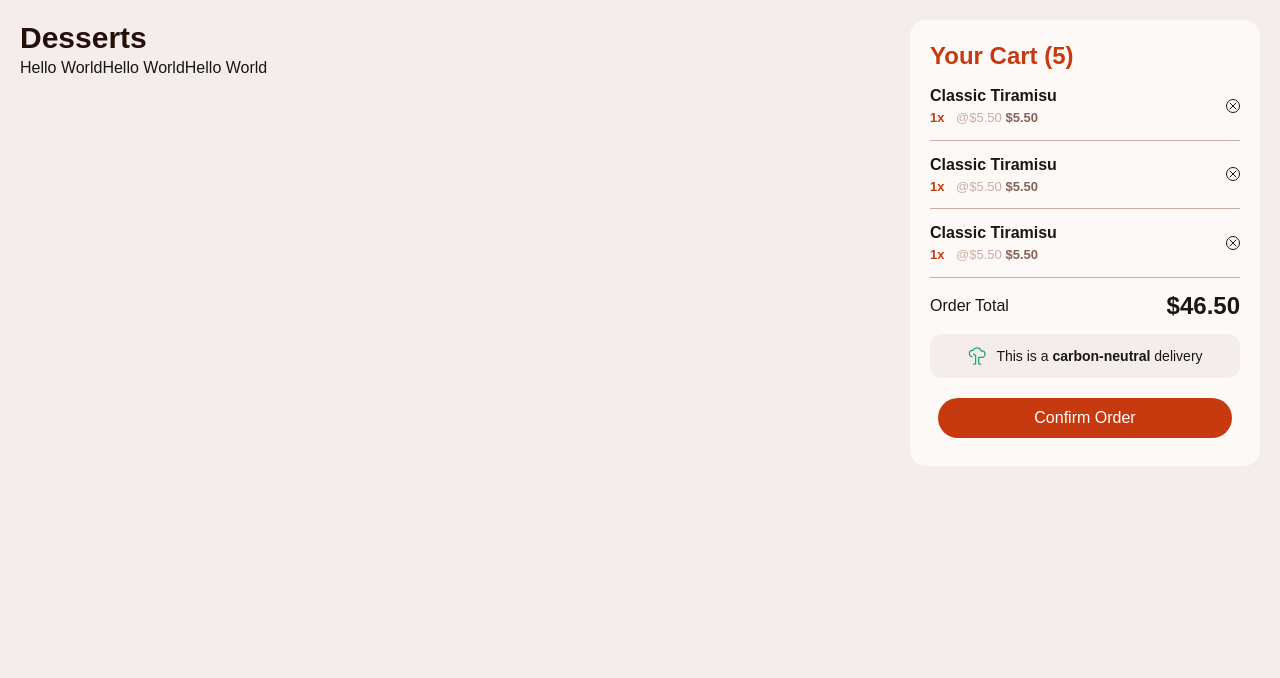
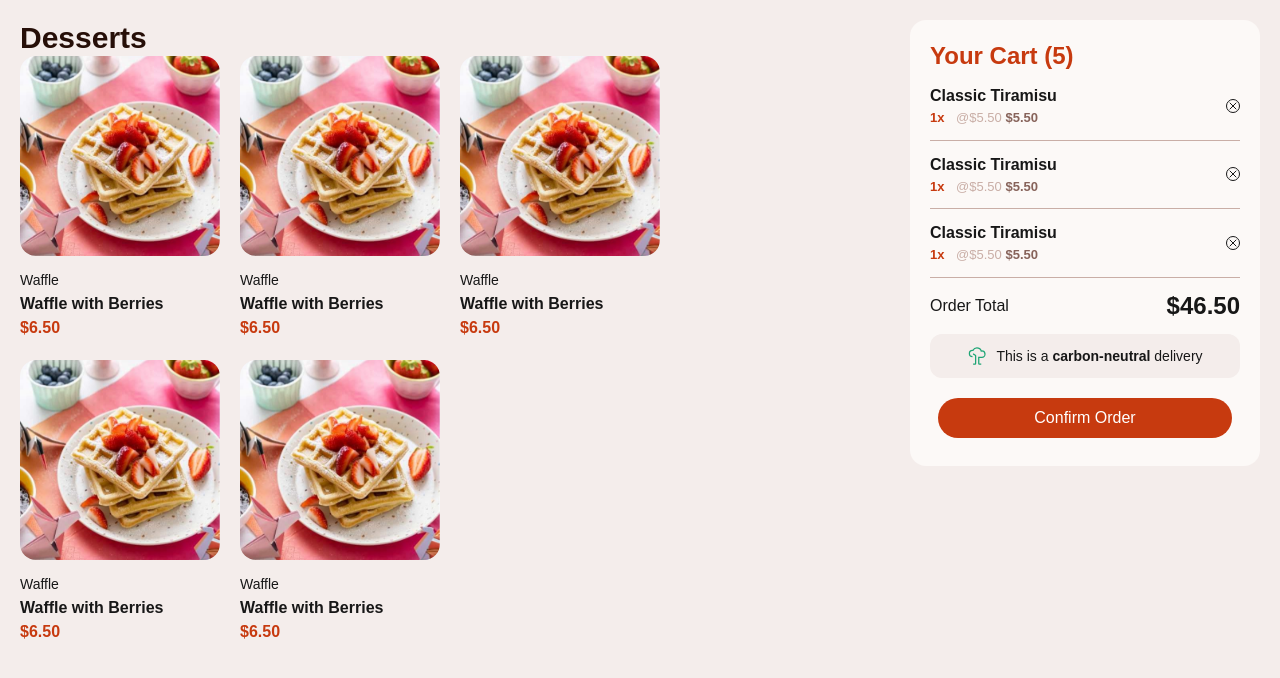
Before and after one commit to Ayomide-Philip/Product-list-with-cart, a Next.js app: page / in a window 1280 px wide. Shown: the top 678 px of the page. Built offline with nearby package versions, Linux system fonts and the light colour scheme.

Commit message:
updating my code

```diff
--- a/app/_componets/card.js
+++ b/app/_componets/card.js
@@ -1,7 +1,19 @@
+/* eslint-disable @next/next/no-img-element */
 export default function Card() {
   return (
-    <div>
-      <h1>Hello World</h1>
+    <div className="flex flex-col">
+      <div>
+        <img
+          src="/images/image-waffle-desktop.jpg"
+          alt="waffle-desktop"
+          className="w-[200px] h-[200px] rounded-2xl"
+        />
+      </div>
+      <div className="mt-3">
+        <span className="font-light text-sm">Waffle</span>
+        <p className="font-bold">Waffle with Berries</p>
+        <p className="text-[hsl(14,86%,42%)] font-bold">$6.50</p>
+      </div>
     </div>
   );
 }
--- a/app/_componets/cardGrid.js
+++ b/app/_componets/cardGrid.js
@@ -6,10 +6,12 @@ export default function GridCard() {
       <h1 className="red-hat-text text-[hsl(14,65%,9%)] text-3xl font-extrabold">
         Desserts
       </h1>
-      <div className="grid grid-cols-1 sm:grid-cols-2 md:grid-cols-3 w-full">
+      <div className="grid grid-cols-1 sm:grid-cols-2 md:grid-cols-3 w-full gap-5">
         <Card />
-        <div>Hello World</div>
-        <div>Hello World</div>
+        <Card />
+        <Card />
+        <Card />
+        <Card />
       </div>
     </div>
   );
--- a/app/_componets/order.js
+++ b/app/_componets/order.js
@@ -5,6 +5,7 @@ import Image from "next/image";
 export default function Order() {
   const items = 5;
   return (
+    <div>
       <div className="flex bg-[hsl(20,50%,98%)] p-5 rounded-2xl flex-col mt-10 md:mt-0 md:w-[350px]">
         <h1 className="text-[hsl(14,86%,42%)] font-semibold text-2xl">
           Your Cart ({items})
@@ -49,5 +50,6 @@ export default function Order() {
           </>
         )}
       </div>
+    </div>
   );
 }
```
Lines whose indentation alone changed are shown as unchanged.
